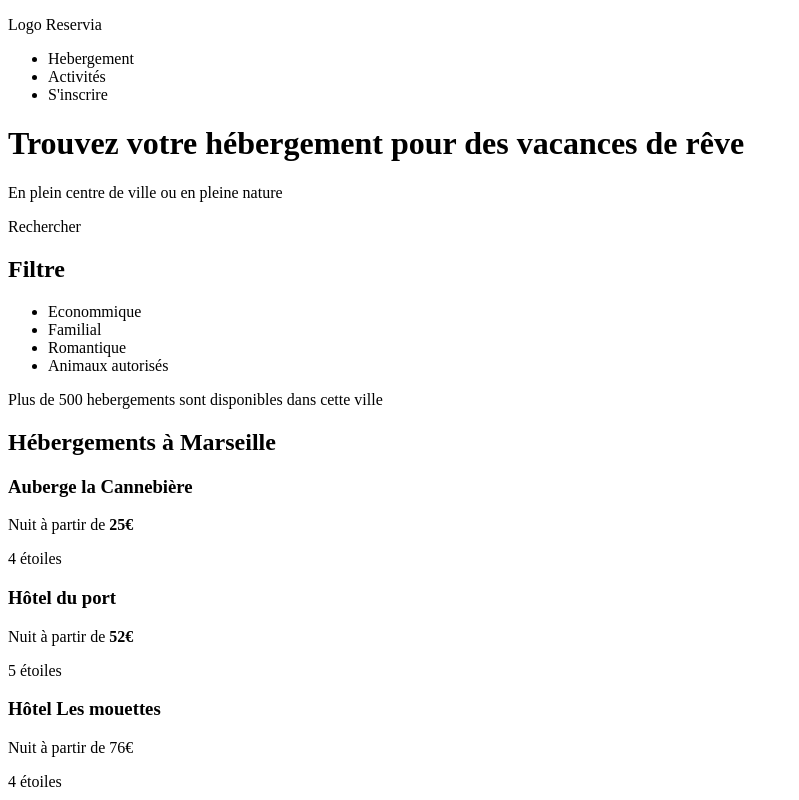
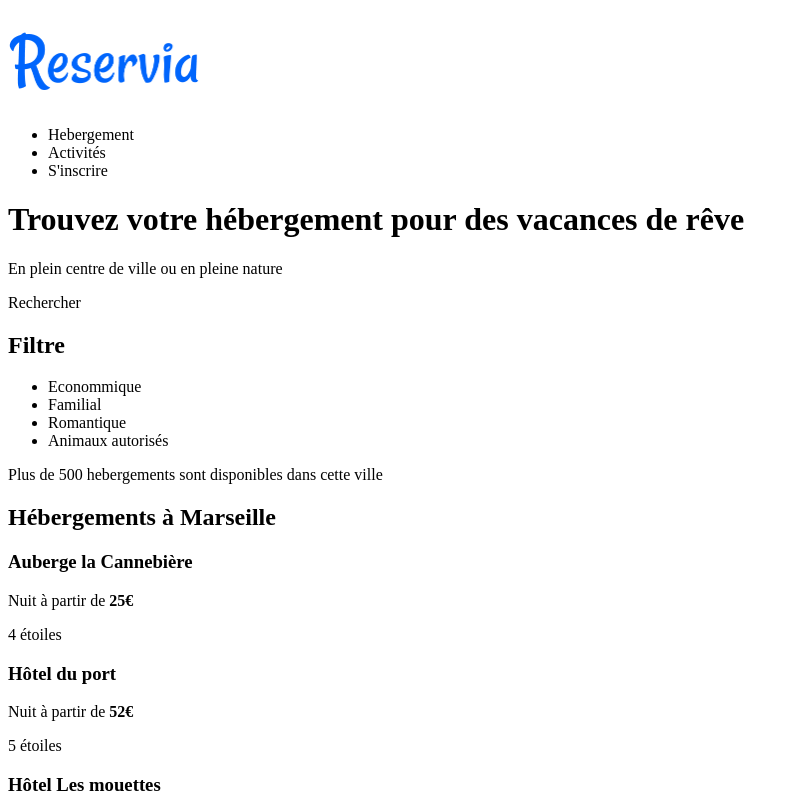
Before and after one commit to astragor/reservia, a plain HTML site: page index.html in a window 1280 px wide. Shown: the top 800 px of the page, without its empty margins (0-799 px from the left). Drawn offline with Linux system fonts and the light colour scheme.

Commit message:
Début ajout image

```diff
--- a/index.html
+++ b/index.html
@@ -6,7 +6,7 @@
   </head>
   <body>
     <header>
-      <p>Logo Reservia</p>
+      <p><img src="images\reservia_logo.png" alt="logo" width="192"></p>
       <nav>
         <ul>
           <li>Hebergement</li>
```
Also changed, not shown: images/reservia_logo.png (added).
